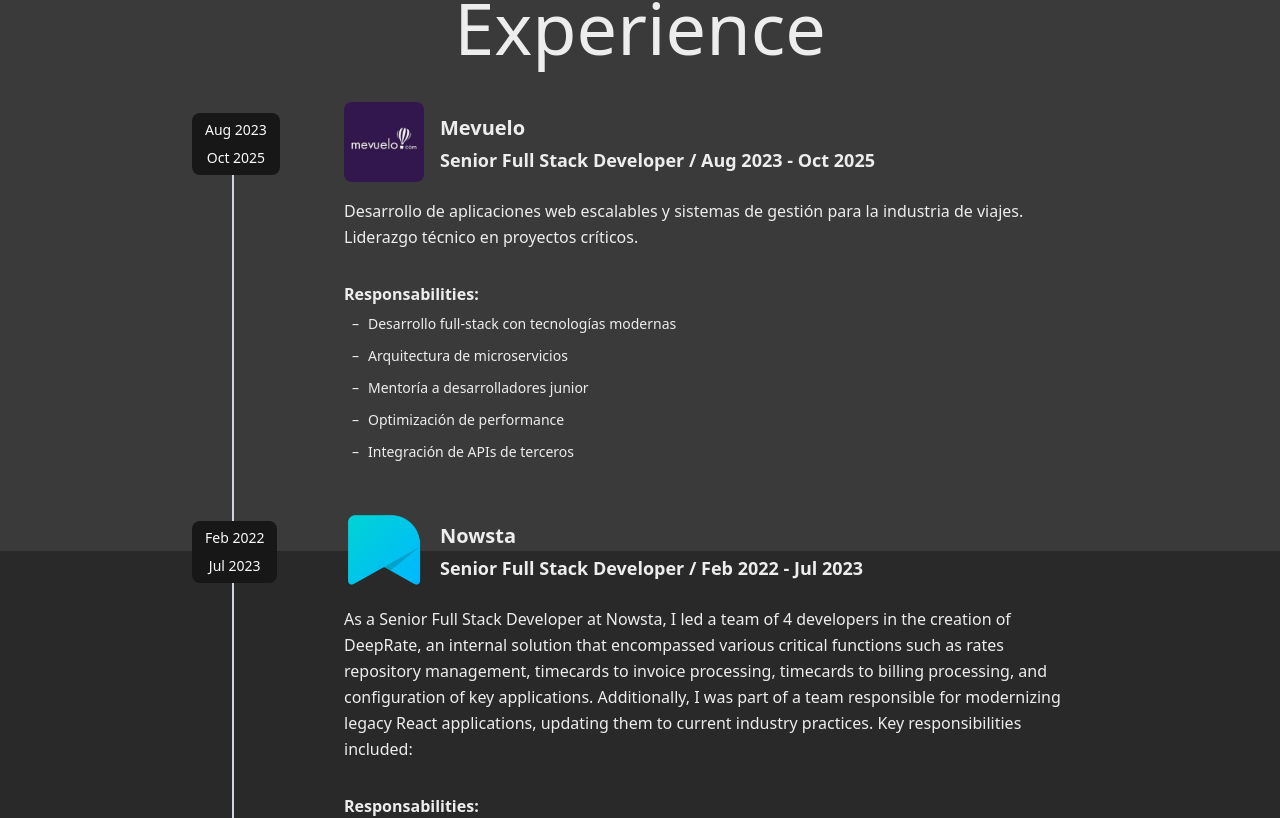
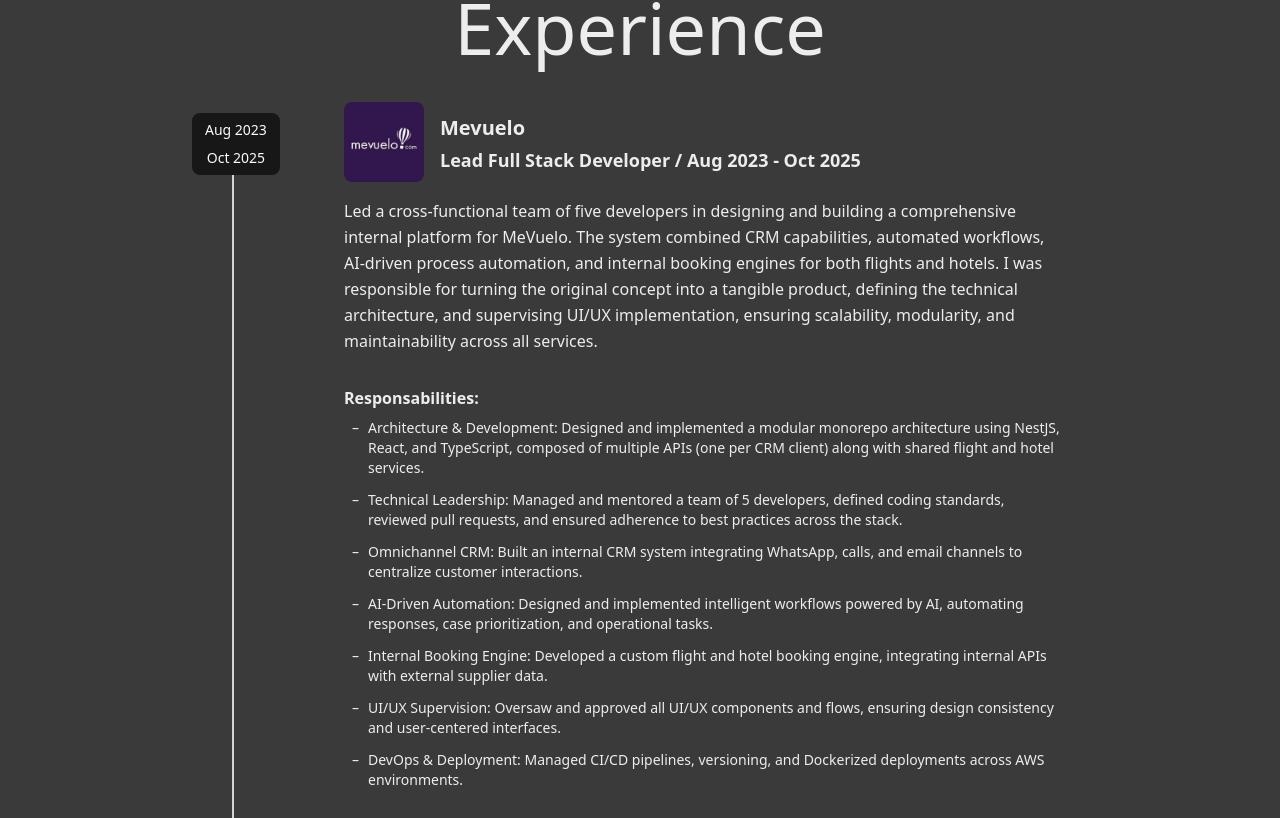
Before and after one commit to seedwalk/seedwalk.net, a Next.js app: page / in a window 1280 px wide. Shown: the part 3209-4027 px from the top of the page. Built offline with nearby package versions, Linux system fonts and the light colour scheme.

Commit message:
experience fixes

```diff
--- a/src/app/layout.tsx
+++ b/src/app/layout.tsx
@@ -11,6 +11,63 @@
 export const metadata: Metadata = {
   title: "Federico Caramelli | Full-Stack Developer",
   description: "Full-stack developer with strong experience in NestJS, React/TypeScript, AWS, PostgreSQL & microservices. Open to new opportunities",
+  keywords: [
+    "Full-Stack Developer",
+    "NestJS",
+    "React",
+    "TypeScript",
+    "AWS",
+    "PostgreSQL",
+    "Microservices",
+    "Node.js",
+    "Next.js",
+    "Federico Caramelli"
+  ],
+  authors: [{ name: "Federico Caramelli" }],
+  creator: "Federico Caramelli",
+  publisher: "Federico Caramelli",
+  robots: {
+    index: true,
+    follow: true,
+    googleBot: {
+      index: true,
+      follow: true,
+      "max-video-preview": -1,
+      "max-image-preview": "large",
+      "max-snippet": -1,
+    },
+  },
+  openGraph: {
+    type: "website",
+    locale: "en_US",
+    url: "https://seedwalk.net",
+    title: "Federico Caramelli | Full-Stack Developer",
+    description: "Full-stack developer with strong experience in NestJS, React/TypeScript, AWS, PostgreSQL & microservices. Open to new opportunities",
+    siteName: "Federico Caramelli Portfolio",
+  },
+  twitter: {
+    card: "summary",
+    title: "Federico Caramelli | Full-Stack Developer",
+    description: "Full-stack developer with strong experience in NestJS, React/TypeScript, AWS, PostgreSQL & microservices. Open to new opportunities",
+    creator: "@federicocaramelli",
+  },
+  viewport: {
+    width: "device-width",
+    initialScale: 1,
+    maximumScale: 1,
+  },
+  themeColor: [
+    { media: "(prefers-color-scheme: light)", color: "#ffffff" },
+    { media: "(prefers-color-scheme: dark)", color: "#000000" },
+  ],
+  icons: {
+    icon: "/favicon.ico",
+    shortcut: "/favicon.ico",
+  },
+  manifest: "/site.webmanifest",
+  alternates: {
+    canonical: "https://seedwalk.net",
+  },
 };
 
 export default function RootLayout({
--- a/src/components/experience.tsx
+++ b/src/components/experience.tsx
@@ -22,16 +22,18 @@
     {
         id: "1",
         company: "Mevuelo",
-        position: "Senior Full Stack Developer",
+        position: "Lead Full Stack Developer",
         startDate: "Aug 2023",
         endDate: "Oct 2025",
-        description: "Desarrollo de aplicaciones web escalables y sistemas de gestión para la industria de viajes. Liderazgo técnico en proyectos críticos.",
+        description: "Led a cross-functional team of five developers in designing and building a comprehensive internal platform for MeVuelo. The system combined CRM capabilities, automated workflows, AI-driven process automation, and internal booking engines for both flights and hotels. I was responsible for turning the original concept into a tangible product, defining the technical architecture, and supervising UI/UX implementation, ensuring scalability, modularity, and maintainability across all services.",
         responsibilities: [
-            "Desarrollo full-stack con tecnologías modernas",
-            "Arquitectura de microservicios",
-            "Mentoría a desarrolladores junior",
-            "Optimización de performance",
-            "Integración de APIs de terceros"
+            "Architecture & Development: Designed and implemented a modular monorepo architecture using NestJS, React, and TypeScript, composed of multiple APIs (one per CRM client) along with shared flight and hotel services.",
+            "Technical Leadership: Managed and mentored a team of 5 developers, defined coding standards, reviewed pull requests, and ensured adherence to best practices across the stack.",
+            "Omnichannel CRM: Built an internal CRM system integrating WhatsApp, calls, and email channels to centralize customer interactions.",
+            "AI-Driven Automation: Designed and implemented intelligent workflows powered by AI, automating responses, case prioritization, and operational tasks.",
+            "Internal Booking Engine: Developed a custom flight and hotel booking engine, integrating internal APIs with external supplier data.",
+            "UI/UX Supervision: Oversaw and approved all UI/UX components and flows, ensuring design consistency and user-centered interfaces.",
+            "DevOps & Deployment: Managed CI/CD pipelines, versioning, and Dockerized deployments across AWS environments.",
         ],
         logo: "/assets/experience/mevuelo.jpeg"
         //logo: "/assets/experience/overactive.jpeg"
@@ -299,7 +301,7 @@
             }}
         >
             <div className="max-w-4xl mx-auto">
-                <div className="flex gap-8 pb-12 relative" style={{top: '-41px'}}>
+                <div className="flex gap-8 pb-12 relative" style={{ top: '-41px' }}>
                     {/* Línea vertical de la timeline */}
                     {index < experiences.length - 1 && (
                         <div className="absolute left-10 top-16 w-0.5 bg-gray-300" style={{ height: index === experiences.length - 2 ? '100%' : 'calc(100% + 3rem)' }}></div>
@@ -307,7 +309,7 @@
 
                     {/* Fecha */}
                     <div className="flex-shrink-0 w-24">
-                        <Badge className="text-sm font-medium" style={{position: 'relative', top: 11}}>
+                        <Badge className="text-sm font-medium" style={{ position: 'relative', top: 11 }}>
                             <div className="flex flex-col items-center justify-center gap-2 p-1">
                                 <span>{exp.startDate}</span>
                                 <span>{exp.endDate}</span>
--- a/src/components/footer.tsx
+++ b/src/components/footer.tsx
@@ -5,7 +5,7 @@
 
 const SocialIcons = ({ showIcons }: { showIcons: boolean }) => {
     const icons = [
-        { href: "mailto:hola@tu.com", label: "Email", icon: Mail },
+        { href: "mailto:fede@seedwalk.net", label: "Email", icon: Mail },
         { href: "https://github.com/seedwalk", label: "GitHub", icon: Github },
         { href: "https://www.linkedin.com/in/federico-caramelli", label: "LinkedIn", icon: Linkedin }
     ];
```
Also changed, not shown: public/site.webmanifest (added).
